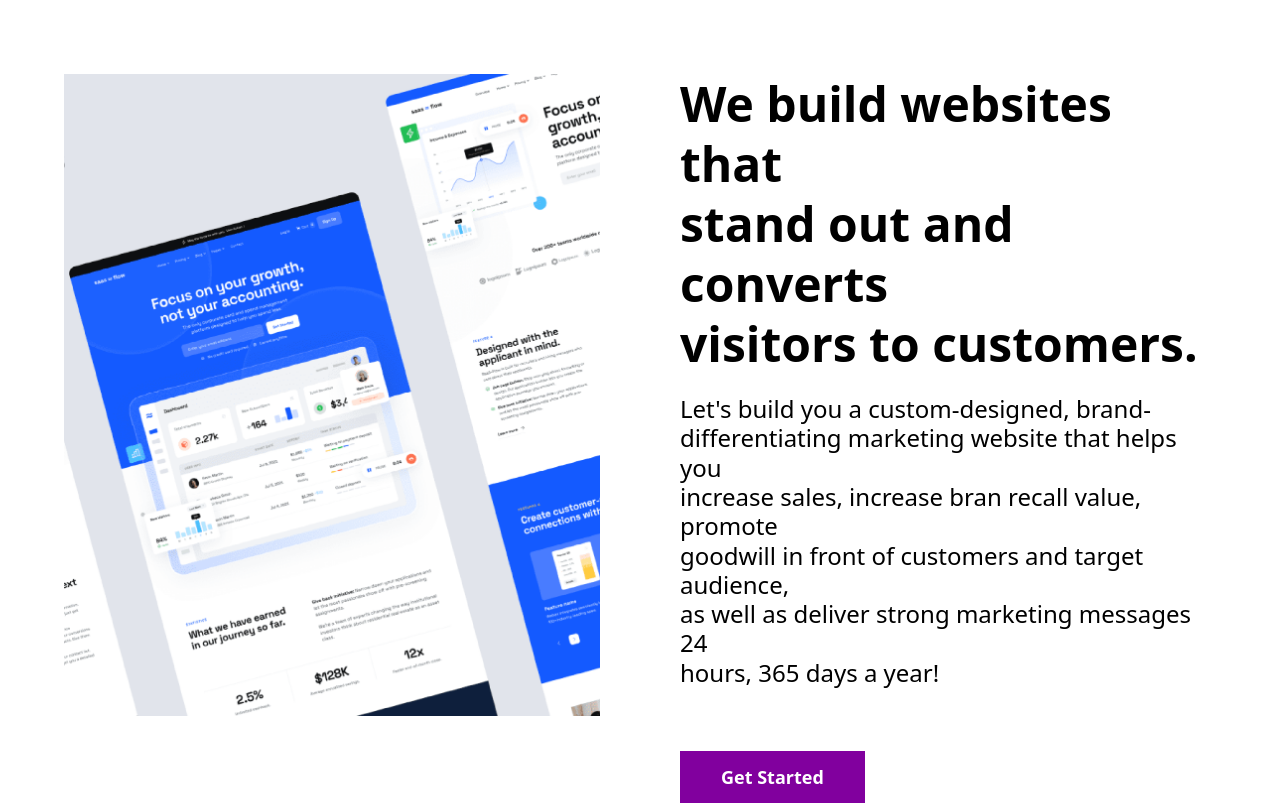
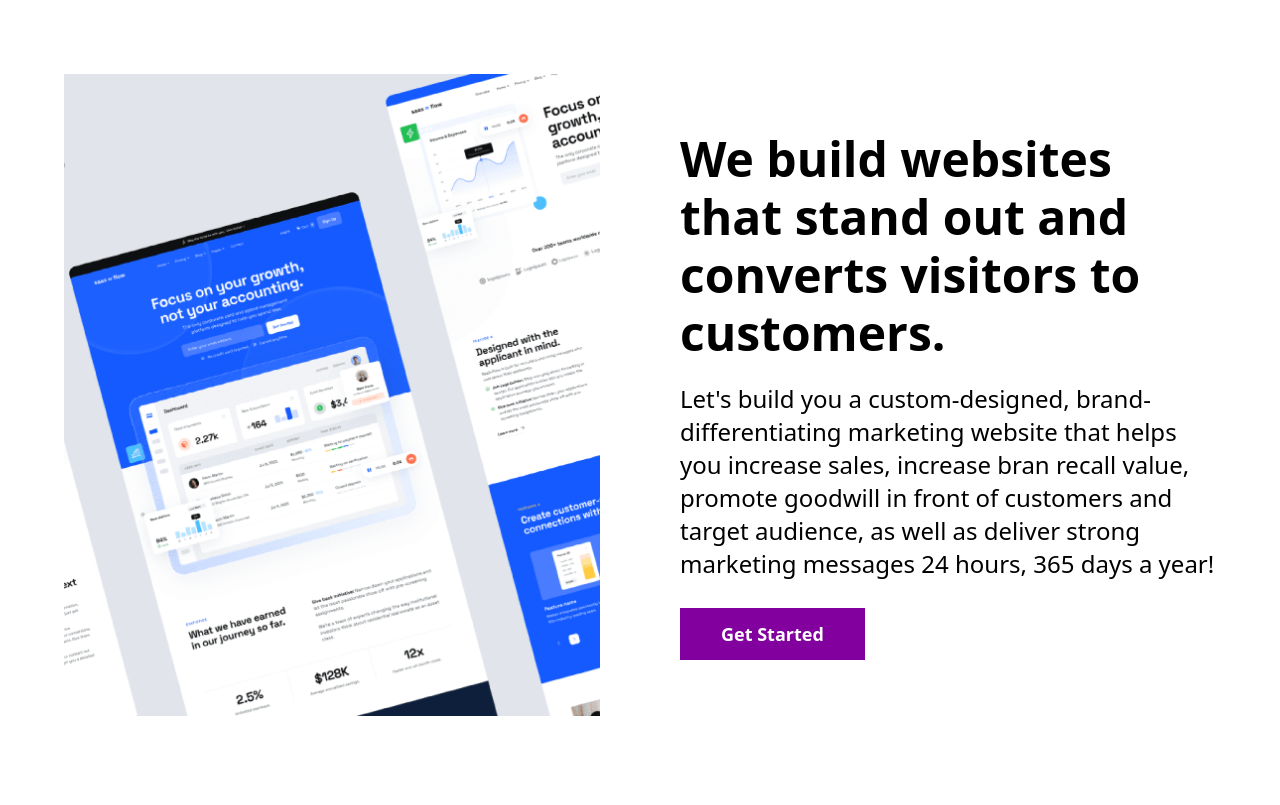
Before and after one commit to NormaWeb/Webpadi, a React (Vite) app: page / in a window 1280 px wide. Shown: the part 2060-2865 px from the top of the page. Built offline with nearby package versions, Linux system fonts and the light colour scheme; a web font is replaced by a local one.

Commit message:
Feature Section

```diff
--- a/src/index.css
+++ b/src/index.css
@@ -55,4 +55,9 @@
   .info-text {
     @apply font-montserrat text-slate-gray text-lg leading-7;
   }
+
+  /* Text */
+  .section-text-heading{
+    @apply text-3xl/snug lg:text-4xl font-semibold;
+  }
 }
--- a/src/sections/Websites.jsx
+++ b/src/sections/Websites.jsx
@@ -4,21 +4,23 @@ import Button from "../components/Button";
 const Websites = () => {
   return (
     <section id="achievement" className="">
-      <div className="flex justify-between max-lg:flex-col gap-20 w-full max-container">
+      <div className="flex items-center justify-between max-lg:flex-col lg:gap-20 w-full max-container">
         <div className="flex-1">
           <img src={Image2} alt="websites"
             width={570} height={522}
-            className="object-contain"
+            className="object-contain hidden lg:block"
           />
         </div>
 
         <div className="flex-1">
-          <h1 className="text-4xl font-semibold leading-tight"> We build websites that <br /> stand out and converts <br /> visitors to customers. </h1>
-          <p className=" text-2xl font-montserrat mt-5 mb-16" > Let's build you a custom-designed, brand- <br /> differentiating marketing website that helps you <br /> increase sales, increase bran recall value, promote <br /> goodwill in front of customers and target audience, <br /> as well as deliver strong marketing messages 24 <br /> hours, 365 days a year! </p>
+          <h1 className="section-text-heading mb-5"> We build websites that stand out and converts visitors to customers. </h1>
+          <img src={Image2} alt="websites"
+            width={570} height={522}
+            className="object-contain lg:hidden mb-5"
+          />
+          <p className="text-2xl/snug mb-7" > Let's build you a custom-designed, brand- differentiating marketing website that helps you increase sales, increase bran recall value, promote goodwill in front of customers and target audience, as well as deliver strong marketing messages 24 hours, 365 days a year! </p>
 
-          <div className="flex max-sm:justify-end items-center max-sm:w-full  ">
-            <Button label="Get Started"  />
-          </div>
+          <Button label="Get Started" />
         </div>
 
       </div>
```
